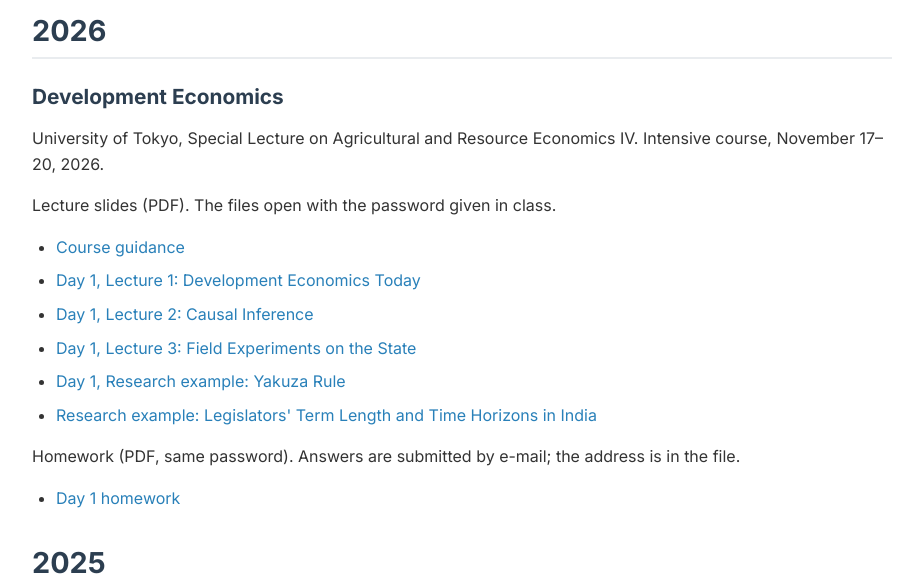
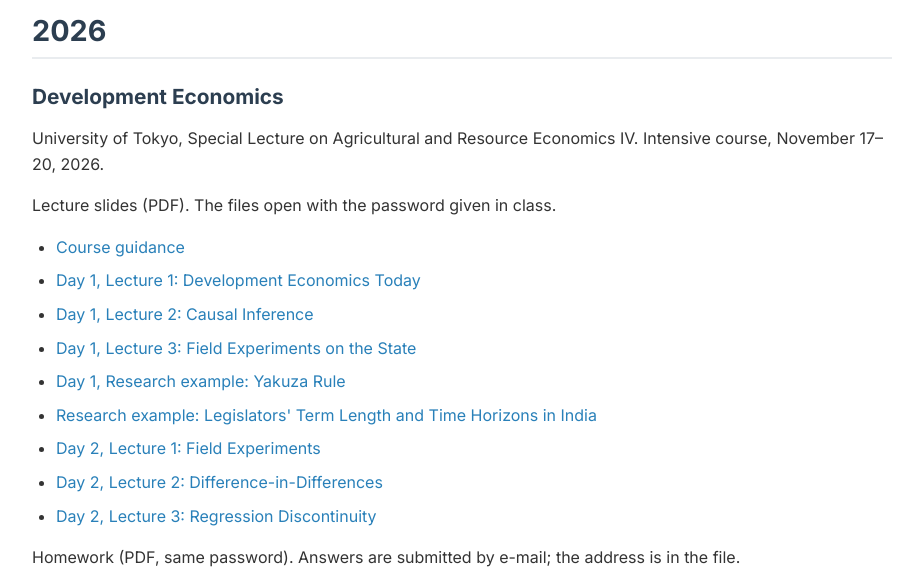
Before and after one commit to JunGoto01/JunGoto01.github.io, a plain HTML site: page teaching.html in a window 1280 px wide. Shown: the part 187-771 px from the top of the page, without its empty margins (178-1101 px from the left). Drawn offline with Linux system fonts and the light colour scheme.

Commit message:
Add the Day 2 slides to the Development Economics (UTokyo 2026) materials
Co-Authored-By: Claude Fable 5.2 <noreply@anthropic.com>

```diff
--- a/teaching.html
+++ b/teaching.html
@@ -55,6 +55,12 @@
                         Research example: Yakuza Rule</a></li>
                 <li><a href="assets/pdf/utokyo-development-economics-2026/05-research-example-term-length.pdf">Research
                         example: Legislators' Term Length and Time Horizons in India</a></li>
+                <li><a href="assets/pdf/utokyo-development-economics-2026/day-02-01-field-experiments.pdf">Day 2,
+                        Lecture 1: Field Experiments</a></li>
+                <li><a href="assets/pdf/utokyo-development-economics-2026/day-02-02-difference-in-differences.pdf">Day
+                        2, Lecture 2: Difference-in-Differences</a></li>
+                <li><a href="assets/pdf/utokyo-development-economics-2026/day-02-03-regression-discontinuity.pdf">Day
+                        2, Lecture 3: Regression Discontinuity</a></li>
             </ul>
             <p>
                 Homework (PDF, same password). Answers are submitted by e-mail; the address is in the file.
```
Also changed, not shown: 3 other files.
